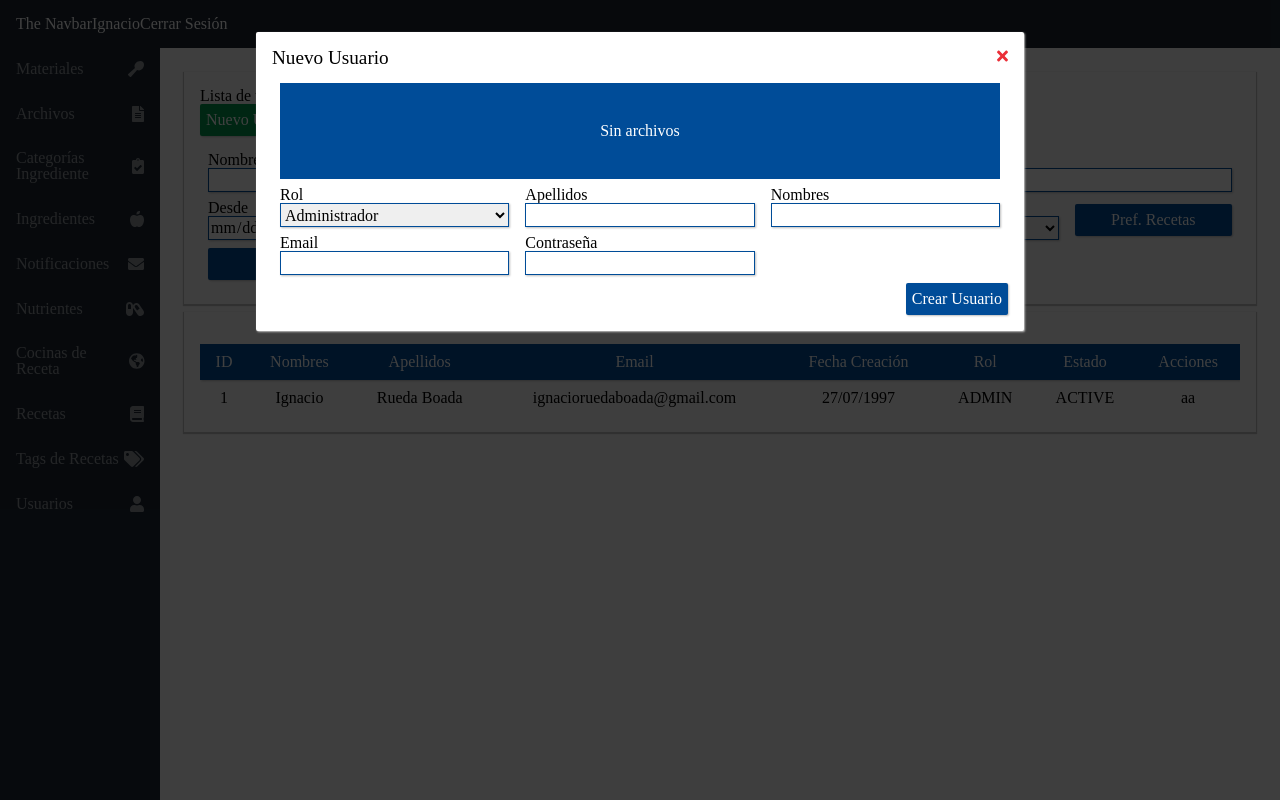
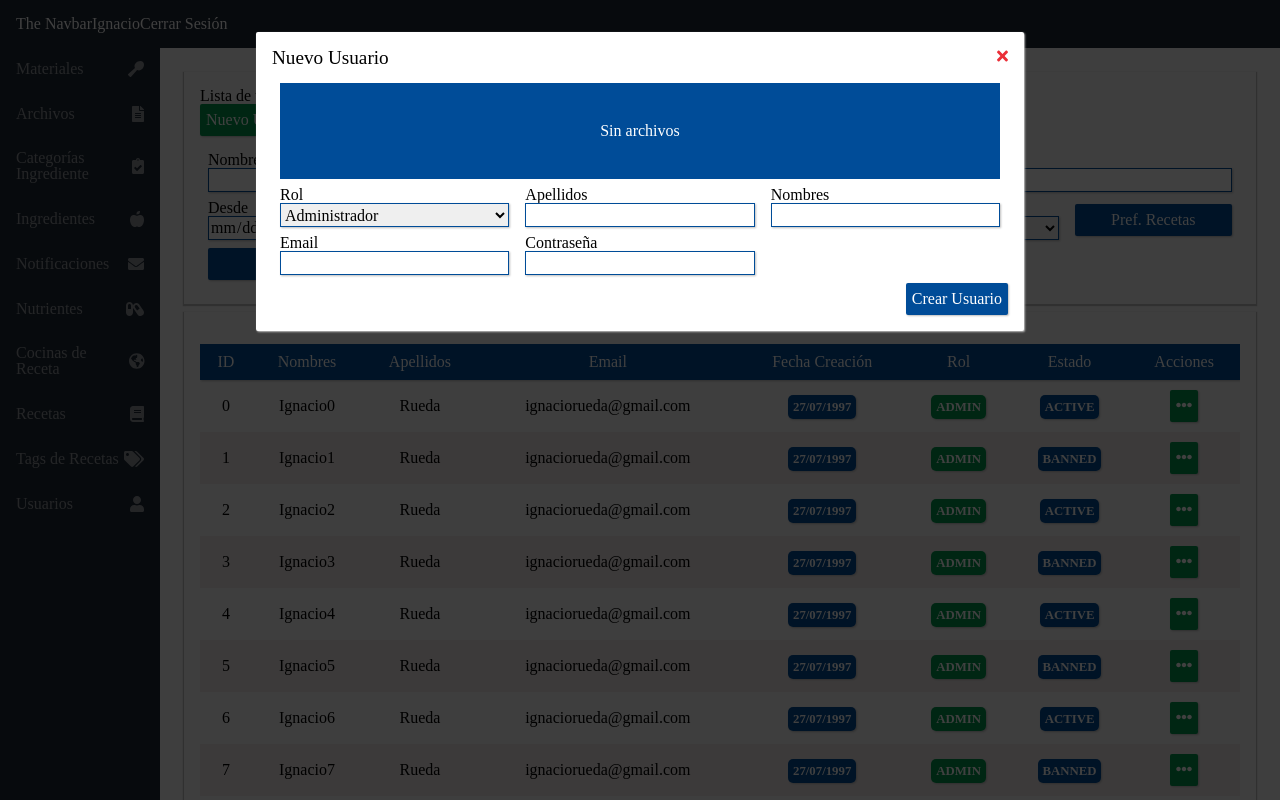
Before and after one commit to Jibaru/cooking-app-admin, a Vue app: page /usuarios in a window 1280 px wide. Shown: the top 800 px of the page. Built offline with nearby package versions, Linux system fonts and the light colour scheme; a web font is replaced by a local one.

Commit message:
Added logic, modal actions

```diff
--- a/src/components/user/list/table/UsersTable.vue
+++ b/src/components/user/list/table/UsersTable.vue
@@ -11,16 +11,289 @@
       <base-cell tag="th">Acciones</base-cell>
     </template>
     <template #body>
-      <tr>
-        <base-cell tag="td">1</base-cell>
-        <base-cell tag="td">Ignacio</base-cell>
-        <base-cell tag="td">Rueda Boada</base-cell>
-        <base-cell tag="td">ignacioruedaboada@gmail.com</base-cell>
-        <base-cell tag="td">27/07/1997</base-cell>
-        <base-cell tag="td">ADMIN</base-cell>
-        <base-cell tag="td">ACTIVE</base-cell>
-        <base-cell tag="td">aa</base-cell>
+      <tr
+        v-for="(user, index) in users"
+        :key="user.id"
+        :class="{ 'striped-row': (index + 1) % 2 == 0 }"
+      >
+        <base-cell tag="td">
+          {{ user.id }}
+        </base-cell>
+        <base-cell tag="td">
+          {{ user.firstName }}
+        </base-cell>
+        <base-cell tag="td">
+          {{ user.lastName }}
+        </base-cell>
+        <base-cell tag="td">
+          {{ user.email }}
+        </base-cell>
+        <base-cell tag="td">
+          <base-badge>
+            {{ user.createdAt }}
+          </base-badge>
+        </base-cell>
+        <base-cell tag="td">
+          <base-badge color="success">
+            {{ user.role }}
+          </base-badge>
+        </base-cell>
+        <base-cell tag="td">
+          <base-badge color="primary">
+            {{ user.status }}
+          </base-badge>
+        </base-cell>
+        <base-cell tag="td">
+          <base-button
+            @click.stop="openPopover(index)"
+            :ref="`${user.id}-user-actions`"
+            :data-id="`${user.id}-user-actions`"
+            class="popover-target"
+            color="success"
+          >
+            <base-icon icon="ellipsis-h" />
+          </base-button>
+          <base-popover
+            :open="isPopoverOpen && selectedUser.id === user.id"
+            :target-data-id="`${user.id}-user-actions`"
+            @click-outside="closePopover"
+            location="left"
+            no-padding
+          >
+            <base-table-actions
+              :actions="tableActions"
+              @select-action="openActionModal"
+            />
+          </base-popover>
+        </base-cell>
       </tr>
     </template>
   </base-table>
+  <base-pagination
+    :current-page="currentPage"
+    :total-pages="totalPages"
+    @select-page="fetchPage"
+  />
+  <base-modal
+    title="Ver Usuario"
+    type="tiny"
+    :open="isUserPresentationModalOpen"
+    @close="isUserPresentationModalOpen = false"
+  >
+    <user-presentation
+      :user-first-name="selectedUser.firstName"
+      :user-last-name="selectedUser.lastName"
+      :user-email="selectedUser.email"
+      :user-role="selectedUser.role"
+      :user-status="selectedUser.status"
+      :user-created-at="selectedUser.createdAt"
+    />
+  </base-modal>
+  <base-modal
+    title="Editar Usuario"
+    type="large"
+    :open="isEditUserModalOpen"
+    @close="isEditUserModalOpen = false"
+  >
+    <create-user-form
+      :current-id="selectedUser.id"
+      :current-role="selectedUser.role"
+      :current-first-name="selectedUser.firstName"
+      :current-last-name="selectedUser.lastName"
+      :current-email="selectedUser.email"
+      :current-image-profile-url="selectedUser.image?.url"
+      @submit-edit="editUser"
+    />
+  </base-modal>
+  <base-modal
+    title="Cambiar Estado de Usuario"
+    type="tiny"
+    :open="isChangeStatusModalOpen"
+    @close="isChangeStatusModalOpen = false"
+  >
+    <change-state-form
+      :current-status="selectedUser.status"
+      :user-id="selectedUser.id"
+      :user-first-name="selectedUser.firstName"
+      :user-last-name="selectedUser.lastName"
+      :user-email="selectedUser.email"
+      :user-role="selectedUser.role"
+      @submit="changeUserState"
+    />
+  </base-modal>
+  <base-modal
+    title="Cambiar Contraseña de Usuario"
+    type="tiny"
+    :open="isChangePasswordModalOpen"
+    @close="isChangePasswordModalOpen = false"
+  >
+    <change-password-form
+      :user-id="selectedUser.id"
+      :user-first-name="selectedUser.firstName"
+      :user-last-name="selectedUser.lastName"
+      :user-email="selectedUser.email"
+      :user-role="selectedUser.role"
+      @submit="changeUserPassword"
+    />
+  </base-modal>
+  <base-modal
+    title="Enviar Notificación"
+    type="large"
+    :open="isCreateNotificationModalOpen"
+    @close="isCreateNotificationModalOpen = false"
+  >
+    <create-notification-form
+      :receiver-user-id="selectedUser.id"
+      @submit="sendNotification"
+    />
+  </base-modal>
 </template>
+<script>
+import { mapGetters } from "vuex";
+import UserPresentation from "../../presentations/UserPresentation";
+import CreateUserForm from "../../forms/CreateUserForm";
+import ChangeStateForm from "../../forms/ChangeStateForm";
+import ChangePasswordForm from "../../forms/ChangePasswordForm";
+import CreateNotificationForm from "../../../notification/forms/CreateNotificationForm";
+
+export default {
+  components: {
+    UserPresentation,
+    ChangeStateForm,
+    ChangePasswordForm,
+    CreateNotificationForm,
+    CreateUserForm,
+  },
+  data() {
+    return {
+      selectedUser: {
+        id: null,
+        firstName: null,
+        lastName: null,
+        email: null,
+        role: null,
+        status: null,
+        createdAt: null,
+        image: null,
+      },
+      isPopoverOpen: false,
+      isUserPresentationModalOpen: false,
+      isEditUserModalOpen: false,
+      isChangeStatusModalOpen: false,
+      isChangePasswordModalOpen: false,
+      isCreateNotificationModalOpen: false,
+      tableActions: [
+        {
+          key: "VIEW_USER",
+          name: "Ver",
+          icon: { name: "eye", type: "fas" },
+          action: this.toggleUserPresentationModal,
+        },
+        {
+          key: "EDIT_USER",
+          name: "Editar",
+          icon: { name: "edit", type: "fas" },
+          action: this.toggleEditUserModal,
+        },
+        {
+          key: "CHANGE_USER_STATE",
+          name: "Cambiar estado",
+          icon: { name: "exchange-alt", type: "fas" },
+          action: this.toggleChangeStatusModal,
+        },
+        {
+          key: "CHANGE_USER_PASSWORD",
+          name: "Cambiar contraseña",
+          icon: { name: "key", type: "fas" },
+          action: this.toggleChangePasswordModal,
+        },
+        {
+          key: "SEND_NOTIFICATION",
+          name: "Enviar notificación",
+          icon: { name: "paper-plane", type: "fas" },
+          action: this.toggleCreateNotificationModal,
+        },
+      ],
+    };
+  },
+  computed: {
+    ...mapGetters({
+      users: "user/users",
+      currentPage: "user/currentPage",
+      totalPages: "user/totalPages",
+    }),
+  },
+  methods: {
+    fetchUsers(pageNumber) {
+      // TODO: Fetch Users from pageNumber
+      this.currentPage = pageNumber;
+    },
+    editUser(user) {
+      // TODO: Edit User
+      console.log(user);
+      this.toggleEditUserModal();
+    },
+    changeUserState({ id, status }) {
+      // TODO: Change User State
+      console.log(id, status);
+      this.toggleChangeStatusModal();
+    },
+    changeUserPassword({ id, password }) {
+      // TODO: Change User Password
+      console.log(id, password);
+      this.toggleChangePasswordModal();
+    },
+    sendNotification({ userId, dateTimeSended, subject, content }) {
+      // TODO: Send Notification
+      console.log(userId, dateTimeSended, subject, content);
+      this.toggleCreateNotificationModal();
+    },
+    setSelectedUser(user) {
+      if (user) {
+        for (const key in this.selectedUser) {
+          this.selectedUser[key] = user[key];
+        }
+      }
+    },
+    clearSelectedUser() {
+      for (const key in this.selectedUser) {
+        this.selectedUser[key] = null;
+      }
+    },
+    openPopover(index) {
+      const user = this.users[index];
+      this.setSelectedUser(user);
+      this.isPopoverOpen = true;
+    },
+    closePopover() {
+      this.clearSelectedUser();
+      this.isPopoverOpen = false;
+    },
+    openActionModal(actionKey) {
+      this.tableActions.find((action) => action.key === actionKey)?.action();
+      this.isPopoverOpen = false;
+    },
+    toggleUserPresentationModal() {
+      this.isUserPresentationModalOpen = !this.isUserPresentationModalOpen;
+    },
+    toggleEditUserModal() {
+      this.isEditUserModalOpen = !this.isEditUserModalOpen;
+    },
+    toggleChangeStatusModal() {
+      this.isChangeStatusModalOpen = !this.isChangeStatusModalOpen;
+    },
+    toggleChangePasswordModal() {
+      this.isChangePasswordModalOpen = !this.isChangePasswordModalOpen;
+    },
+    toggleCreateNotificationModal() {
+      this.isCreateNotificationModalOpen = !this.isCreateNotificationModalOpen;
+    },
+  },
+};
+</script>
+<style lang="scss" scoped>
+.striped-row {
+  background-color: $app-striped-row-color;
+  color: $app-striped-row-font-color;
+}
+</style>
```
